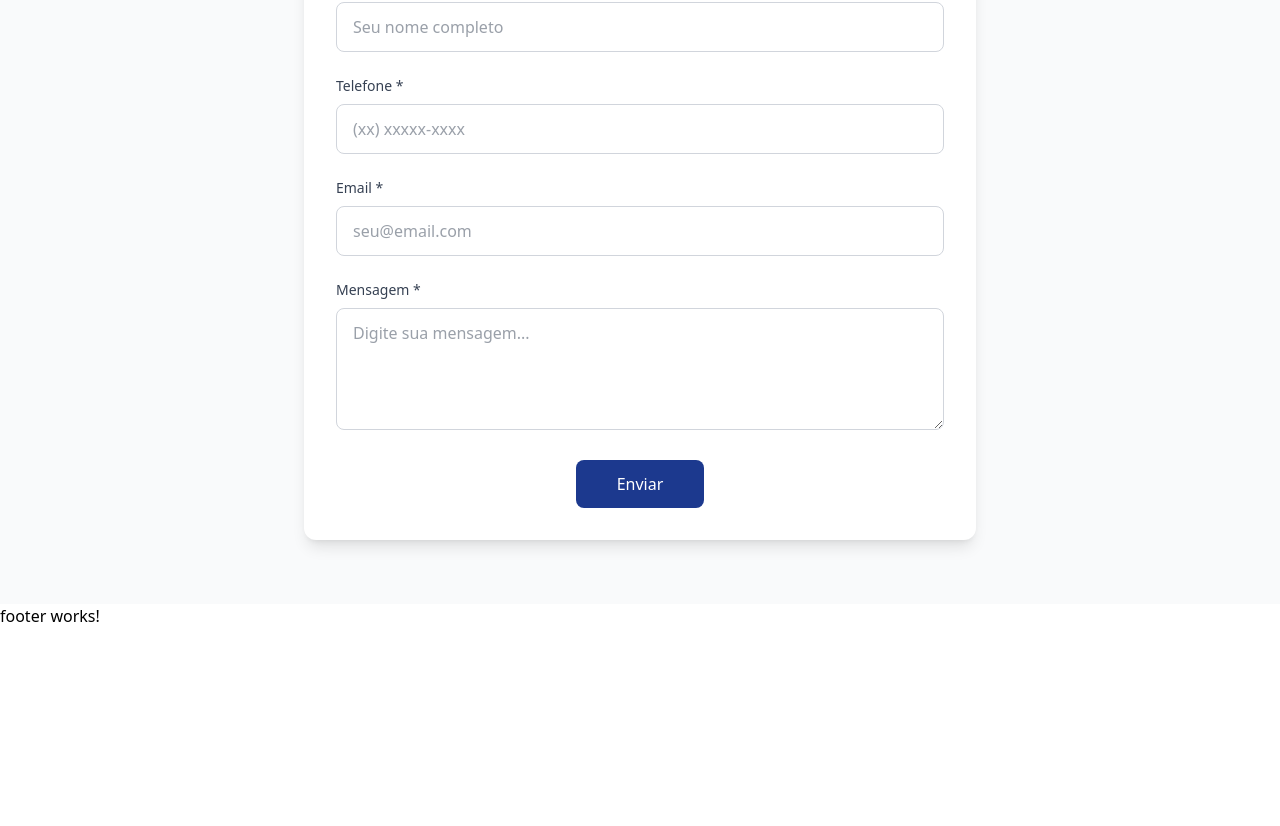
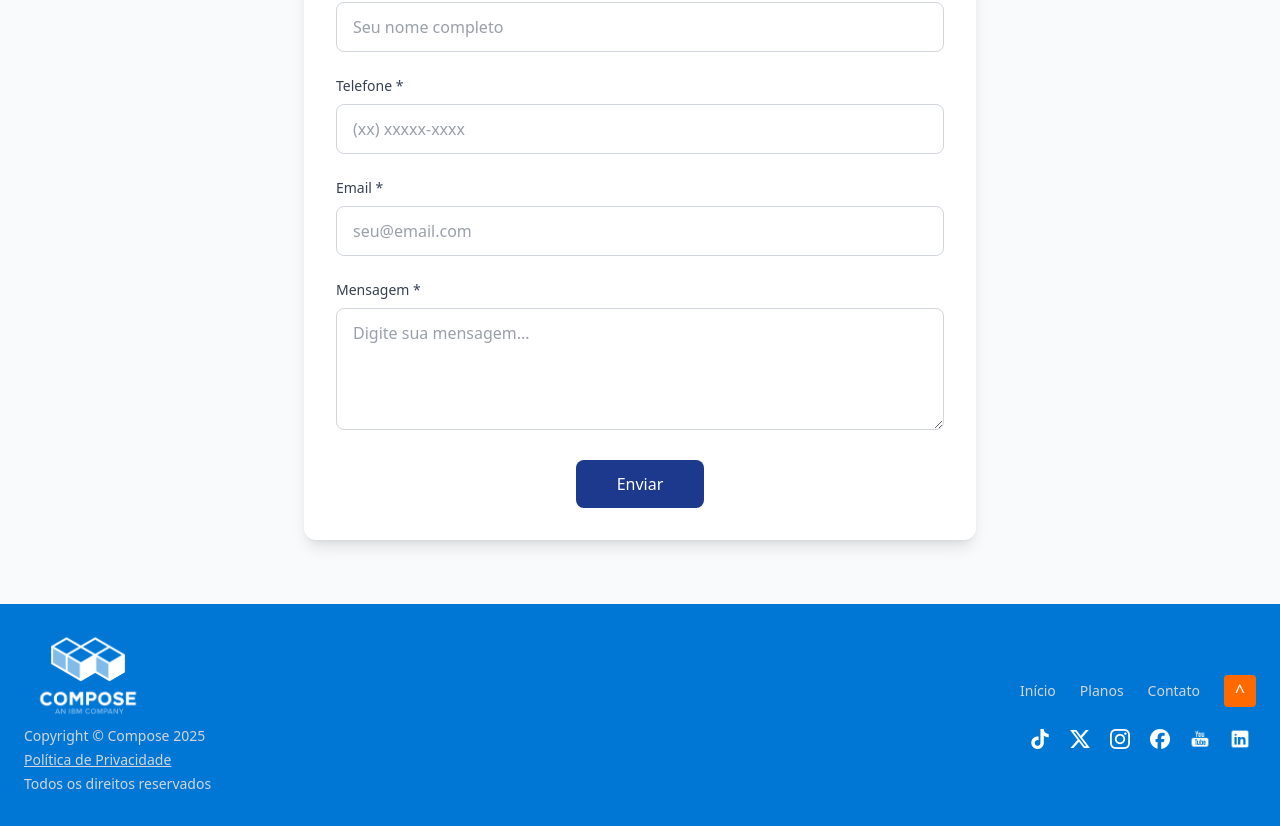
Before and after one commit to fabiords07/projeto-pdc-fullstack, an Angular app in the folder frontend/: page / in a window 1280 px wide. Shown: the part 1669-2495 px from the top of the page. Before the commit the page ends 2297 px from the top, so only its background shows below. Built offline with nearby package versions, Linux system fonts and the light colour scheme.

Commit message:
feat: adds footer

```diff
--- a/frontend/src/app/components/footer/footer.component.css
+++ b/frontend/src/app/components/footer/footer.component.css
@@ -0,0 +1,18 @@
+.footer-bg {
+  background-color: #0077d5;
+}
+
+.social-icon {
+  background-color: #0077d5 !important;
+  transition: all 0.3s ease;
+  transform: scale(1);
+}
+
+.social-icon:hover {
+  background-color: #005bb5 !important;
+  transform: scale(1.1);
+}
+
+.social-icon img {
+  filter: brightness(0) invert(1);
+}
--- a/frontend/src/app/components/footer/footer.component.html
+++ b/frontend/src/app/components/footer/footer.component.html
@@ -1 +1,73 @@
-<p>footer works!</p>
+<footer class="footer-bg text-white py-8">
+  <div class="container mx-auto px-6">
+
+    <!-- Layout Principal - Duas Colunas -->
+    <div class="flex flex-col-reverse md:flex-row justify-between items-start md:items-center gap-6">
+
+      <!-- Coluna Esquerda -->
+      <div class="flex-1">
+        <a href="/" (click)="scrollToTop()" class="inline-block mb-1">
+          <img
+            src="assets/images/logo-marlin.png"
+            alt="Compose"
+            class="brightness-0 invert h-12 w-18 md:h-20 md:w-32 object-cover object-center"
+          />
+        </a>
+
+        <!-- Informações -->
+        <div class="space-y-1 text-sm text-gray-300">
+          <p>Copyright © Compose {{ currentYear }}</p>
+          <a href="#" class="block hover:text-white transition-colors underline">
+            Política de Privacidade
+          </a>
+          <p>Todos os direitos reservados</p>
+        </div>
+      </div>
+
+      <!-- Coluna Direita -->
+      <div class="flex flex-col md:items-end gap-4">
+
+        <!-- Links de Navegação com Botão -->
+        <nav class="flex flex-row items-center gap-4 md:gap-6">
+          <a href="/" (click)="scrollToTop()" class="text-gray-300 hover:text-white transition-colors text-sm">
+            Início
+          </a>
+          <a href="#planos" class="text-gray-300 hover:text-white transition-colors text-sm">
+            Planos
+          </a>
+          <a href="#contato" class="text-gray-300 hover:text-white transition-colors text-sm">
+            Contato
+          </a>
+
+          <!-- Botão Voltar ao Topo -->
+          <button
+            (click)="scrollToTop()"
+            class="w-8 h-8 bg-orange-500 hover:bg-orange-600 text-white rounded flex items-center justify-center transition-colors duration-200 text-lg font-normal cursor-pointer"
+            aria-label="Voltar ao topo"
+          >
+            ^
+          </button>
+        </nav>
+
+        <!-- Redes Sociais -->
+        <div class="flex gap-2">
+          <a
+            *ngFor="let social of socialLinks"
+            [href]="social.url"
+            [attr.aria-label]="social.ariaLabel"
+            class="w-8 h-8 rounded-full flex items-center justify-center p-1.5 social-icon"
+          >
+            <img
+              [src]="'assets/images/' + social.icon"
+              [alt]="social.name + ' icon'"
+              class="w-full h-full object-contain"
+            />
+          </a>
+        </div>
+
+      </div>
+
+    </div>
+
+  </div>
+</footer>
--- a/frontend/src/app/components/footer/footer.component.ts
+++ b/frontend/src/app/components/footer/footer.component.ts
@@ -1,11 +1,60 @@
 import { Component } from '@angular/core';
+import { CommonModule } from '@angular/common';
 
 @Component({
   selector: 'app-footer',
-  imports: [],
+  standalone: true,
+  imports: [CommonModule],
   templateUrl: './footer.component.html',
-  styleUrl: './footer.component.css'
+  styleUrls: ['./footer.component.css']
 })
 export class FooterComponent {
+  currentYear = new Date().getFullYear();
 
+  socialLinks = [
+    {
+      name: 'TikTok',
+      icon: 'tiktok.png',
+      url: '#',
+      ariaLabel: 'Siga-nos no TikTok'
+    },
+    {
+      name: 'Twitter/X',
+      icon: 'x.png',
+      url: '#',
+      ariaLabel: 'Siga-nos no Twitter'
+    },
+    {
+      name: 'Instagram',
+      icon: 'instagram.png',
+      url: '#',
+      ariaLabel: 'Siga-nos no Instagram'
+    },
+    {
+      name: 'Facebook',
+      icon: 'facebook.png',
+      url: '#',
+      ariaLabel: 'Siga-nos no Facebook'
+    },
+    {
+      name: 'YouTube',
+      icon: 'youtube.png',
+      url: '#',
+      ariaLabel: 'Inscreva-se no nosso canal'
+    },
+    {
+      name: 'LinkedIn',
+      icon: 'linkedin.png',
+      url: '#',
+      ariaLabel: 'Conecte-se conosco no LinkedIn'
+    }
+  ];
+
+  // Método para scroll suave
+  scrollToTop(): void {
+    window.scrollTo({
+      top: 0,
+      behavior: 'smooth'
+    });
+  }
 }
```
